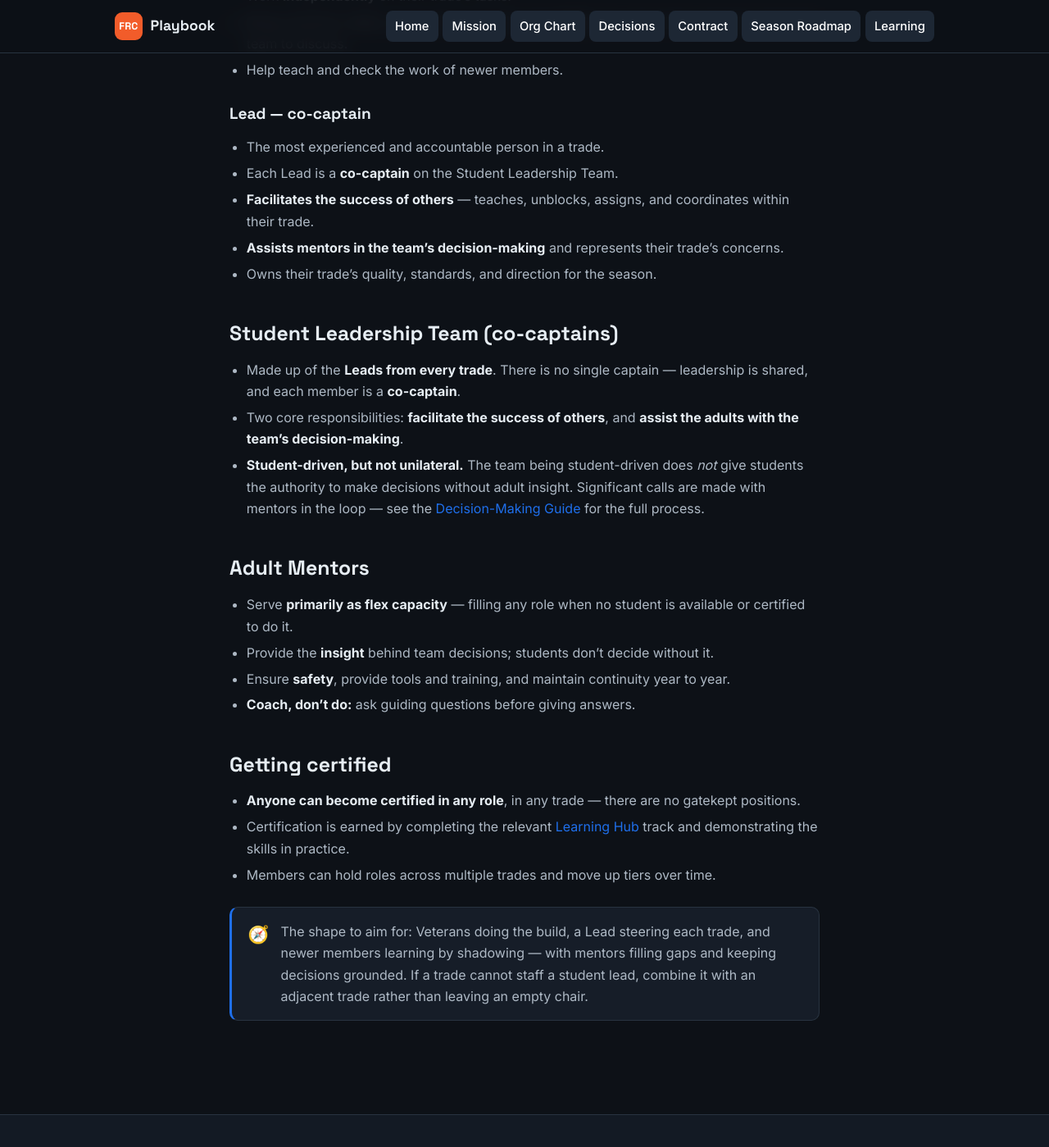
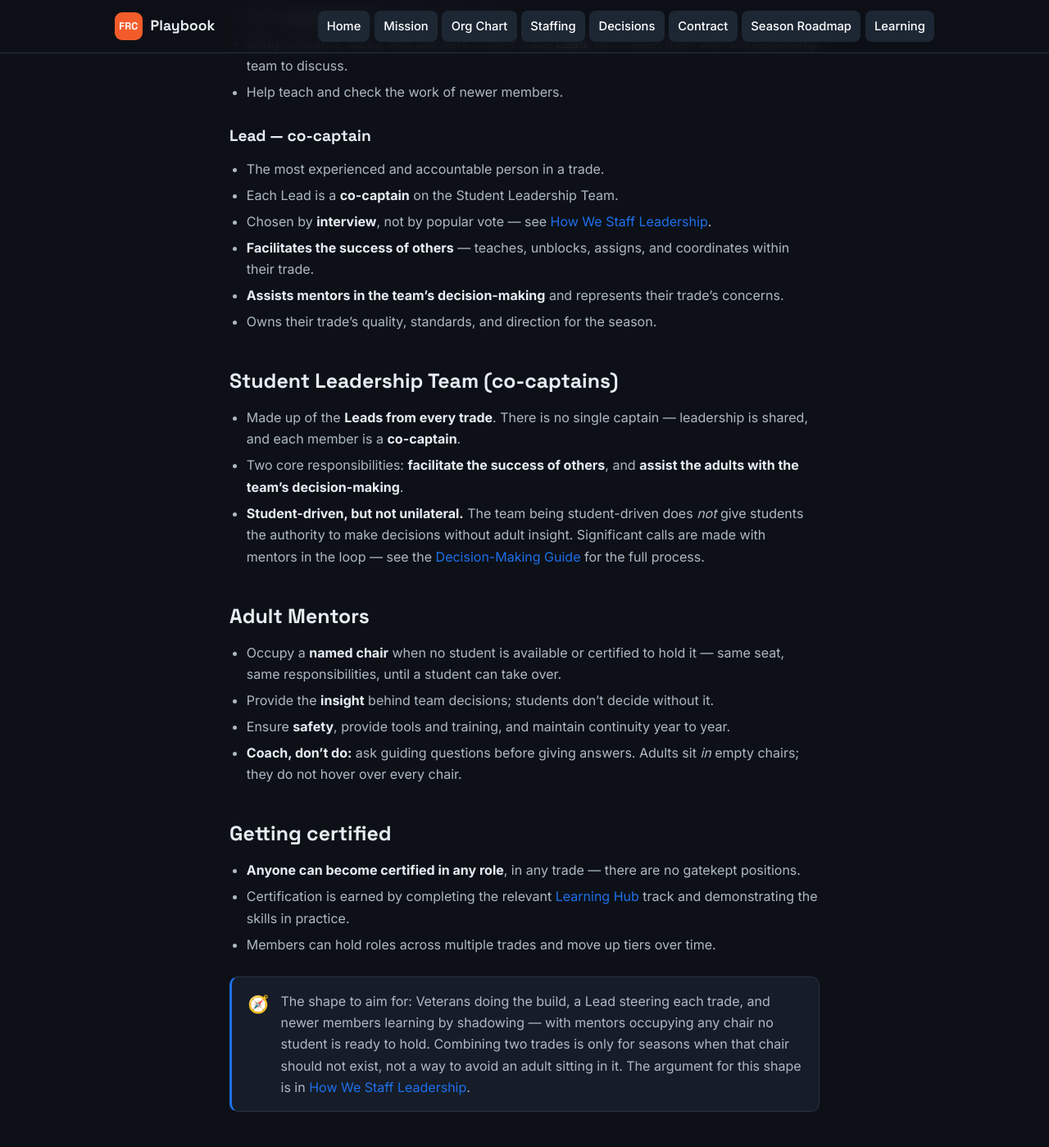
Before and after one commit to gavinjalberghini/FRC-SS, a Jekyll site: the page built from docs/org-chart.md, in a window 1280 px wide and 1400 px high, scrolled down 1829 px. Shown: the whole window at 82% size. Built offline with Jekyll 4.4.1, drawn with Linux system fonts in a browser that asks for light colours; some of the changed text lies outside the part shown.

Commit message:
Add a playbook page on how we staff student leadership.
Document the four leadership patterns and state that this team uses
technical chairs with adults occupying empty seats, then point org chart,
mission, and decision-making at that choice.

Co-authored-by: Gavin Alberghini <gavinjalberghini@users.noreply.github.com>

```diff
--- a/_data/nav.yml
+++ b/_data/nav.yml
@@ -5,6 +5,8 @@
   url: /mission/
 - title: Org Chart
   url: /org-chart/
+- title: Staffing
+  url: /staffing-leadership/
 - title: Decisions
   url: /decision-making/
 - title: Contract
--- a/docs/learning/leadership/index.html
+++ b/docs/learning/leadership/index.html
@@ -12,7 +12,11 @@ permalink: /learning/leadership/
       A general path for any member growing into a leadership role — on a
       technical subsystem or a non-technical one. Work through the lessons in
       order: each one builds on the last, from leading yourself to leading a small
-      team to developing the leaders who come after you.
+      team to developing the leaders who come after you. How the team
+      <em>staffs</em> those roles — interviews, adult gap-fill, the four
+      patterns we considered — lives on
+      <a href="{{ '/staffing-leadership/' | relative_url }}">How We Staff Leadership</a>,
+      not in these tickets.
     </p>
   </div>
 </section>
--- a/docs/org-chart.md
+++ b/docs/org-chart.md
@@ -12,8 +12,10 @@ is something you can learn and get certified in through the
 hold the trade's role at one of three levels — the **role itself** (no
 qualifier), then **Veteran**, then **Lead**. The team is
 **student-driven and mentor-supported**: students do the work and the leads steer
-the season, while adult mentors provide insight, ensure safety, and step in as
-**flex capacity** when a role can't be filled by a student.
+the season, while adult mentors provide insight, ensure safety, and occupy a
+**named chair** when no student is ready to fill it. Why the chairs are
+staffed that way — and the three patterns we did not pick — is in
+[How We Staff Leadership]({{ '/staffing-leadership/' | relative_url }}).
 
 <div class="org">
 
@@ -25,7 +27,7 @@ the season, while adult mentors provide insight, ensure safety, and step in as
     </div>
     <div class="org-node lead">
       <h4>Adult Mentors</h4>
-      <p>Decision insight, safety, training, continuity — and flex capacity to fill any role. Coach, don't do.</p>
+      <p>Decision insight, safety, training, continuity — and a named chair when no student is ready. Coach, don't do.</p>
     </div>
   </div>
 
@@ -98,6 +100,8 @@ own — no adjective — and you add a qualifier as you grow: for example
 
 - The most experienced and accountable person in a trade.
 - Each Lead is a **co-captain** on the Student Leadership Team.
+- Chosen by **interview**, not by popular vote — see
+  [How We Staff Leadership]({{ '/staffing-leadership/' | relative_url }}).
 - **Facilitates the success of others** — teaches, unblocks, assigns, and
   coordinates within their trade.
 - **Assists mentors in the team's decision-making** and represents their trade's
@@ -118,12 +122,13 @@ own — no adjective — and you add a qualifier as you grow: for example
 
 ## Adult Mentors
 
-- Serve **primarily as flex capacity** — filling any role when no student is
-  available or certified to do it.
+- Occupy a **named chair** when no student is available or certified to hold
+  it — same seat, same responsibilities, until a student can take over.
 - Provide the **insight** behind team decisions; students don't decide without it.
 - Ensure **safety**, provide tools and training, and maintain continuity year to
   year.
-- **Coach, don't do:** ask guiding questions before giving answers.
+- **Coach, don't do:** ask guiding questions before giving answers. Adults sit
+  *in* empty chairs; they do not hover over every chair.
 
 ## Getting certified
 
@@ -136,5 +141,5 @@ own — no adjective — and you add a qualifier as you grow: for example
 
 <div class="callout">
   <div class="callout-icon">🧭</div>
-  <p>The shape to aim for: Veterans doing the build, a Lead steering each trade, and newer members learning by shadowing — with mentors filling gaps and keeping decisions grounded. If a trade cannot staff a student lead, combine it with an adjacent trade rather than leaving an empty chair.</p>
+  <p>The shape to aim for: Veterans doing the build, a Lead steering each trade, and newer members learning by shadowing — with mentors occupying any chair no student is ready to hold. Combining two trades is only for seasons when that chair should not exist, not a way to avoid an adult sitting in it. The argument for this shape is in <a href="{{ '/staffing-leadership/' | relative_url }}">How We Staff Leadership</a>.</p>
 </div>
```
Also changed, not shown: README.md (+3 -0 lines), docs/decision-making.md (+3 -1 lines), docs/index.html (+7 -0 lines), docs/mission.md (+5 -2 lines), docs/staffing-leadership.md (added, +123 -0 lines).
